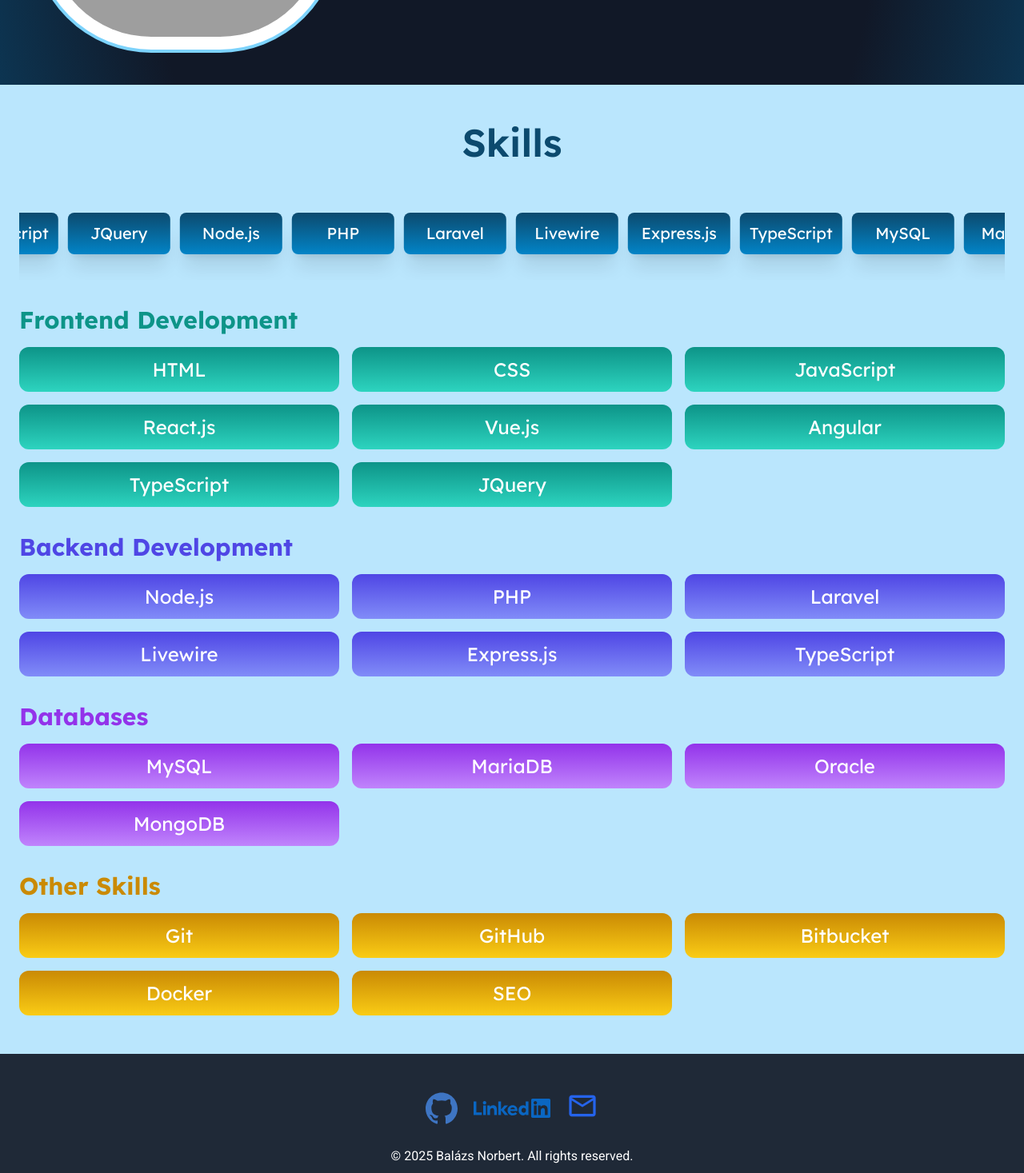
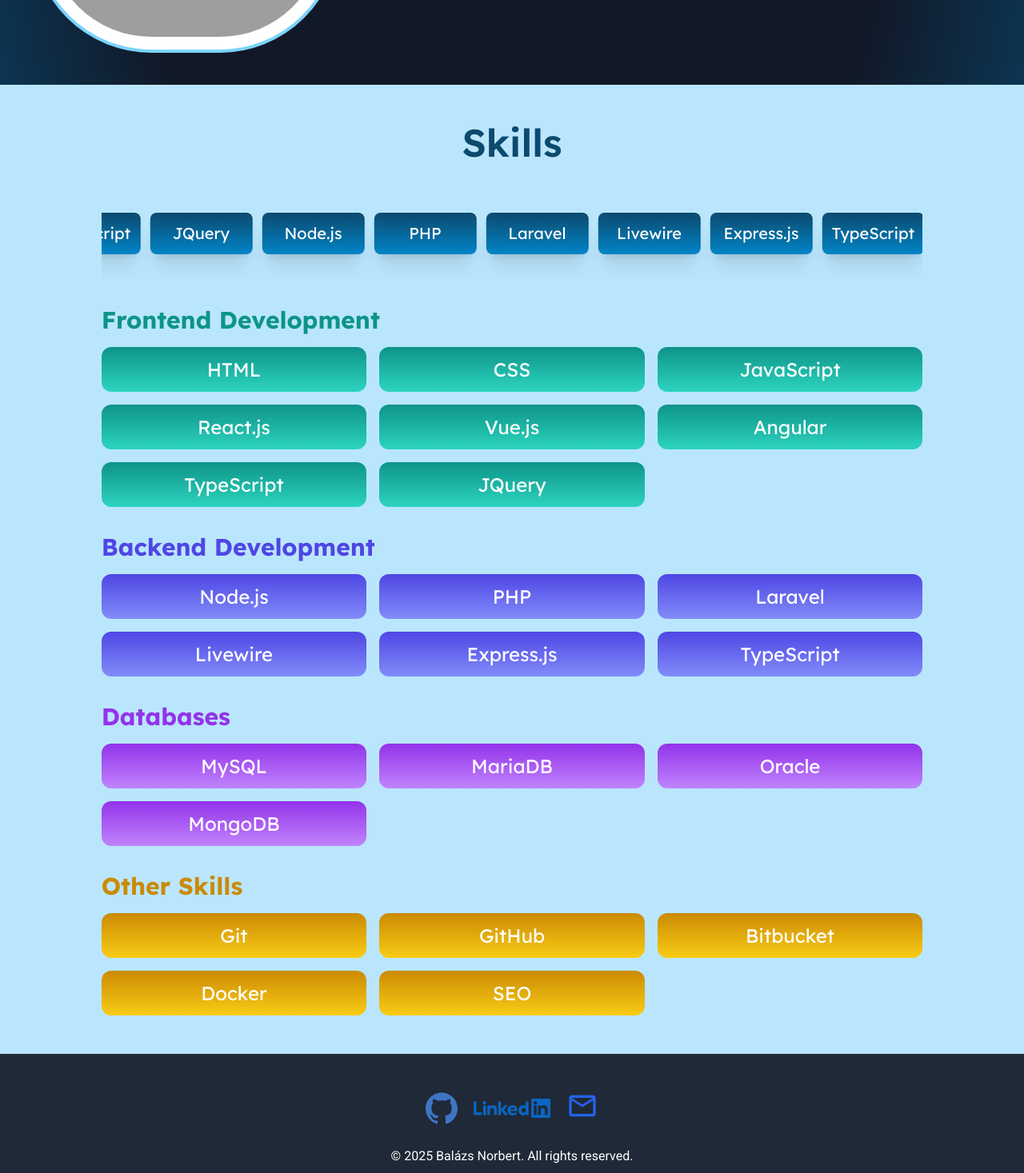
Before and after one commit to balazsNorbert/Profile, a Vue app: page /#/skills in a window 1280 px wide. Shown: the part 352-1819 px from the top of the page at 80% size. Built offline with nearby package versions, Linux system fonts and the light colour scheme; grey boxes are pictures that could not be loaded; a web font is replaced by a local one.

Commit message:
Changed width size of about me and skills page.

```diff
--- a/src/components/AboutMe.vue
+++ b/src/components/AboutMe.vue
@@ -12,7 +12,7 @@
 <template>
     <div class="flex flex-col items-center gap-8 py-12 bg-gradient bg-sky-200 font-lexend text-sky-700">
         <h2 class="text-3xl md:text-4xl xl:text-5xl font-semibold text-center text-sky-900">About Me</h2>
-        <div data-aos="fade-in" class="flex flex-col gap-8 w-5/6">
+        <div data-aos="fade-in" class="flex flex-col gap-8 w-full md:w-5/6">
             <p class="text-lg md:text-xl xl:text-2xl bg-white p-6 shadow-lg rounded-3xl animate-fade-in-down">
                 I am a <span class="font-bold text-sky-700">highly motivated frontend and full-stack developer</span> with a strong foundation in modern web technologies. My journey into the tech world began during my high school years, where I discovered informatics and later on web development. I have since dedicated myself for building intuitive and efficient web applications. Over the years, I have built my skills through a combination of academic learning, online courses, and hands-on projects. One of the highlights of my experience was last spring, when I had the opportunity to participate in an intensive internship <span class="material-icons md-24 relative top-1">work</span> program. During this time, I worked on a full-stack project utilizing the <span class="font-bold text-sky-700">TALL Stack (Tailwind CSS, Alpine.js, Livewire, and Laravel)</span>, which allowed me to deepen my understanding of both frontend and backend development.
             </p>
--- a/src/components/Skills.vue
+++ b/src/components/Skills.vue
@@ -62,7 +62,7 @@
     <div class="flex flex-col gap-8 px-6 py-12 bg-sky-200 font-lexend text-white">
         <h2 class="text-3xl md:text-4xl xl:text-5xl font-semibold text-center text-sky-900">Skills
         </h2>
-        <div class="flex overflow-hidden py-8">
+        <div class="flex overflow-hidden py-8 w-full md:w-5/6 mx-auto">
             <ul class="flex animate-scroll gap-3 text-lg xl:text-xl">
                 <li v-for="( skill, index) in allSkills" :key=" index "
                     class="item from-sky-900 to-sky-600 bg-gradient-to-b p-3 rounded-lg hover:animate-threeD shadow-xl w-28 xl:w-32 text-center">
@@ -72,7 +72,7 @@
                     {{ skill.name }}</li>
             </ul>
         </div>
-        <div class="flex flex-col gap-4">
+        <div class="flex flex-col gap-4 w-full md:w-5/6 mx-auto">
             <h3 data-aos="fade-up" class="text-2xl xl:text-3xl font-bold text-teal-600">Frontend Development</h3>
             <ul class="grid grid-cols-2 md:grid-cols-3 text-center gap-4 text-xl xl:text-2xl">
                 <li data-aos="fade-up" v-for="( skill, index) in frontendSkills" :key=" index " class="flex flex-col
@@ -83,7 +83,7 @@
             </ul>
         </div>
 
-        <div class="flex flex-col gap-4">
+        <div class="flex flex-col gap-4 w-full md:w-5/6 mx-auto">
             <h3 data-aos="fade-up" class="text-2xl xl:text-3xl font-bold text-indigo-600">Backend Development</h3>
             <ul class="grid grid-cols-2 md:grid-cols-3 text-center gap-4 text-xl xl:text-2xl">
                 <li data-aos="fade-up" v-for="( skill, index) in backendSkills" :key=" index " class="flex flex-col
@@ -94,7 +94,7 @@
             </ul>
         </div>
 
-        <div class="flex flex-col gap-4">
+        <div class="flex flex-col gap-4 w-full md:w-5/6 mx-auto">
             <h3 data-aos="fade-up" class="text-2xl xl:text-3xl font-bold text-purple-600">Databases</h3>
             <ul class="grid grid-cols-2 md:grid-cols-3 text-center gap-4 text-xl xl:text-2xl">
                 <li data-aos="fade-up" v-for="( skill, index) in databaseSkills" :key=" index " class="flex flex-col
@@ -105,7 +105,7 @@
             </ul>
         </div>
 
-        <div class="flex flex-col gap-4">
+        <div class="flex flex-col gap-4 w-full md:w-5/6 mx-auto">
             <h3 data-aos="fade-up" class="text-2xl xl:text-3xl font-bold text-yellow-600">Other Skills</h3>
             <ul class="grid grid-cols-2 md:grid-cols-3 text-center gap-4 text-xl xl:text-2xl">
                 <li data-aos="fade-up" v-for="( skill, index) in otherSkills" :key=" index " class="flex flex-col
```
